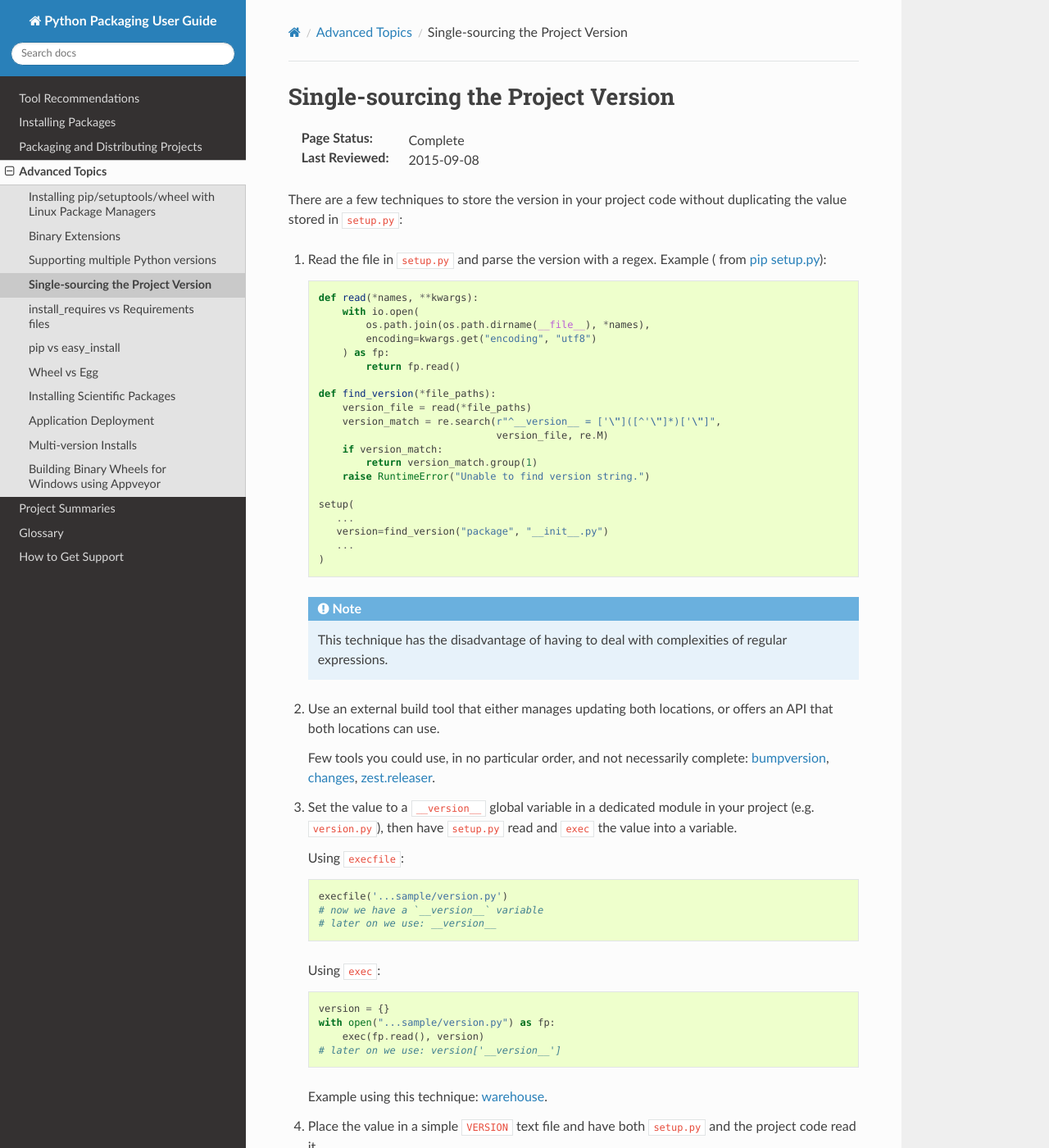
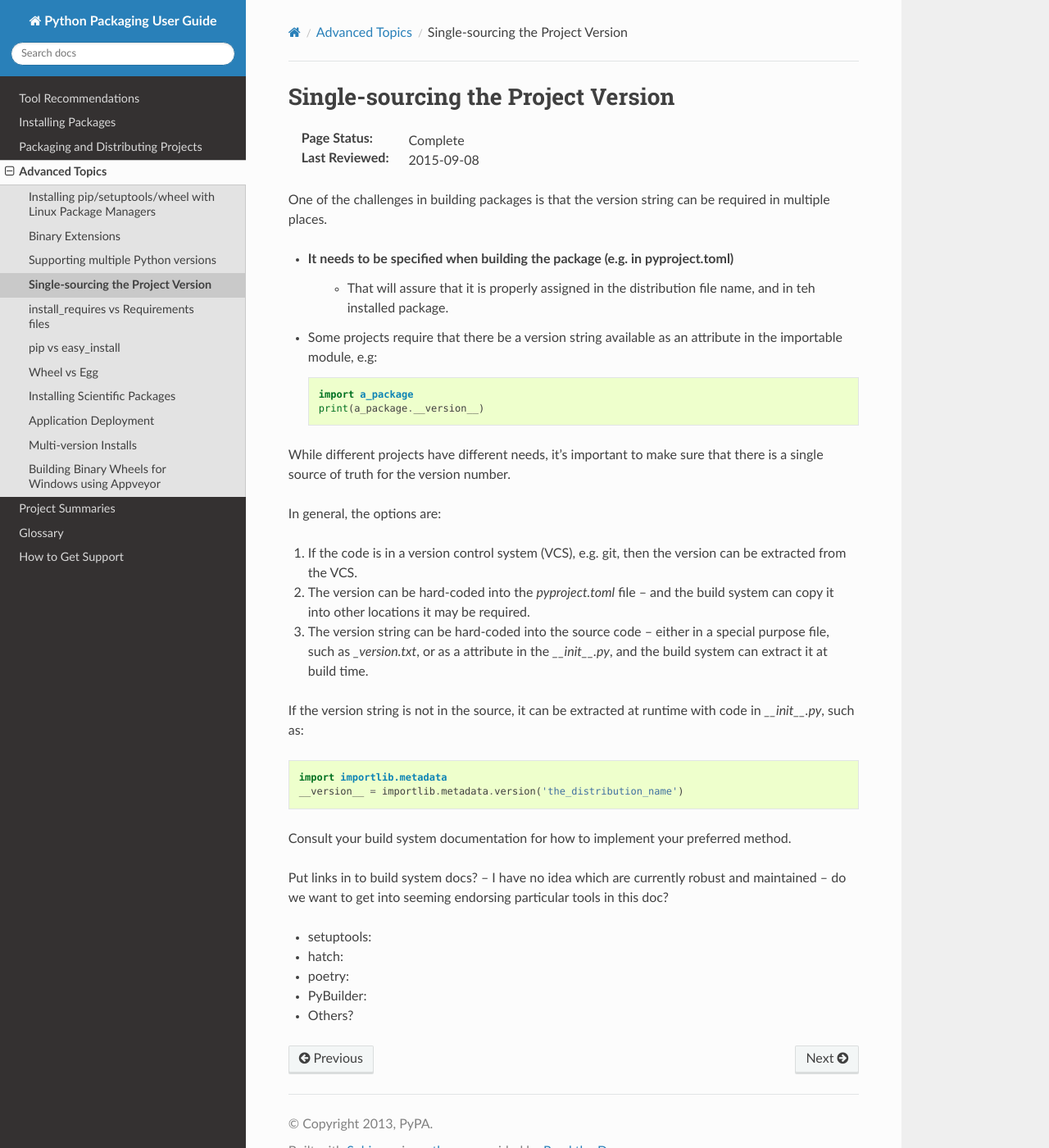
Before and after one commit to pypa/packaging.python.org, a Sphinx documentation site: the page built from source/single_source_version.rst, in a window 1280 px wide and 1400 px high. Shown: the whole window at 82% size. Built offline with Sphinx 7.4.7 and the Read the Docs theme 2.0.0, drawn with Linux system fonts in a browser that asks for light colours; pages that are not in the unit, such as notebooks, are missing from menus; some of the changed text lies outside the part shown.

Commit message:
updated single_source_version with a much simpler page -- essentially refering folks to their build system of choice.

```diff
--- a/source/single_source_version.rst
+++ b/source/single_source_version.rst
@@ -7,111 +7,44 @@ Single-sourcing the Project Version
 :Page Status: Complete
 :Last Reviewed: 2015-09-08
 
+One of the challenges in building packages is that the version string can be required in multiple places.
 
-There are a few techniques to store the version in your project code without duplicating the value stored in
-``setup.py``:
+* It needs to be specified when building the package (e.g. in pyproject.toml)
+   - That will assure that it is properly assigned in the distribution file name, and in teh installed package.
 
-#.  Read the file in ``setup.py`` and parse the version with a regex. Example (
-    from `pip setup.py <https://github.com/pypa/pip/blob/1.5.6/setup.py#L33>`_)::
+* Some projects require that there be a version string available as an attribute in the importable module, e.g::
 
-        def read(*names, **kwargs):
-            with io.open(
-                os.path.join(os.path.dirname(__file__), *names),
-                encoding=kwargs.get("encoding", "utf8")
-            ) as fp:
-                return fp.read()
+    import a_package
+    print(a_package.__version__)
 
-        def find_version(*file_paths):
-            version_file = read(*file_paths)
-            version_match = re.search(r"^__version__ = ['\"]([^'\"]*)['\"]",
-                                      version_file, re.M)
-            if version_match:
-                return version_match.group(1)
-            raise RuntimeError("Unable to find version string.")
+While different projects have different needs, it's important to make sure that there is a single source of truth for the version number.
 
-        setup(
-           ...
-           version=find_version("package", "__init__.py")
-           ...
-        )
+In general, the options are:
 
-    .. note::
+1) If the code is in a version control system (VCS), e.g. git, then the version can be extracted from the VCS.
 
-        This technique has the disadvantage of having to deal with complexities of regular expressions.
+2) The version can be hard-coded into the `pyproject.toml` file -- and the build system can copy it into other locations it may be required.
 
-#.  Use an external build tool that either manages updating both locations, or
-    offers an API that both locations can use.
+3) The version string can be hard-coded into the source code -- either in a special purpose file, such as `_version.txt`, or as a attribute in the `__init__.py`, and the build system can extract it at build time.
 
-    Few tools you could use, in no particular order, and not necessarily complete:
-    `bumpversion <https://pypi.python.org/pypi/bumpversion>`_,
-    `changes <https://pypi.python.org/pypi/changes>`_, `zest.releaser <https://pypi.python.org/pypi/zest.releaser>`_.
+If the version string is not in the source, it can be extracted at runtime with code in `__init__.py`, such as::
+
+    import importlib.metadata
+    __version__ = importlib.metadata.version('the_distribution_name')
 
 
-#.  Set the value to a ``__version__`` global variable in a dedicated module in
-    your project (e.g. ``version.py``), then have ``setup.py`` read and ``exec`` the
-    value into a variable.
+Consult your build system documentation for how to implement your preferred method.
 
-    Using ``execfile``:
-
-    ::
-
-        execfile('...sample/version.py')
-        # now we have a `__version__` variable
-        # later on we use: __version__
-
-    Using ``exec``:
-
-    ::
-
-        version = {}
-        with open("...sample/version.py") as fp:
-            exec(fp.read(), version)
-        # later on we use: version['__version__']
-
-    Example using this technique: `warehouse <https://github.com/pypa/warehouse/blob/master/warehouse/__about__.py>`_.
-
-#.  Place the value in a simple ``VERSION`` text file and have both ``setup.py``
-    and the project code read it.
-
-    ::
-
-        with open(os.path.join(mypackage_root_dir, 'VERSION')) as version_file:
-            version = version_file.read().strip()
-
-    An advantage with this technique is that it's not specific to Python.  Any
-    tool can read the version.
-
-    .. warning::
-
-        With this approach you must make sure that the ``VERSION`` file is included in
-        all your source and binary distributions.
-
-#.  Set the value in ``setup.py``, and have the project code use the
-    ``pkg_resources`` API.
-
-    ::
-
-        import pkg_resources
-        assert pkg_resources.get_distribution('pip').version == '1.2.0'
-
-    Be aware that the ``pkg_resources`` API only knows about what's in the
-    installation metadata, which is not necessarily the code that's currently
-    imported.
+Put links in to build system docs?
+-- I have no idea which are currently robust and maintained -- do we want to get into seeming endorsing particular tools in this doc?
 
 
-#.  Set the value to ``__version__`` in ``sample/__init__.py`` and import
-    ``sample`` in ``setup.py``.
+* setuptools:
 
-    ::
+* hatch:
 
-        import sample
-        setup(
-            ...
-            version=sample.__version__
-            ...
-        )
+* poetry:
 
-    Although this technique is common, beware that it will fail if
-    ``sample/__init__.py`` imports packages from ``install_requires``
-    dependencies, which will very likely not be installed yet when ``setup.py``
-    is run.
+* PyBuilder:
+
+* Others?
```
